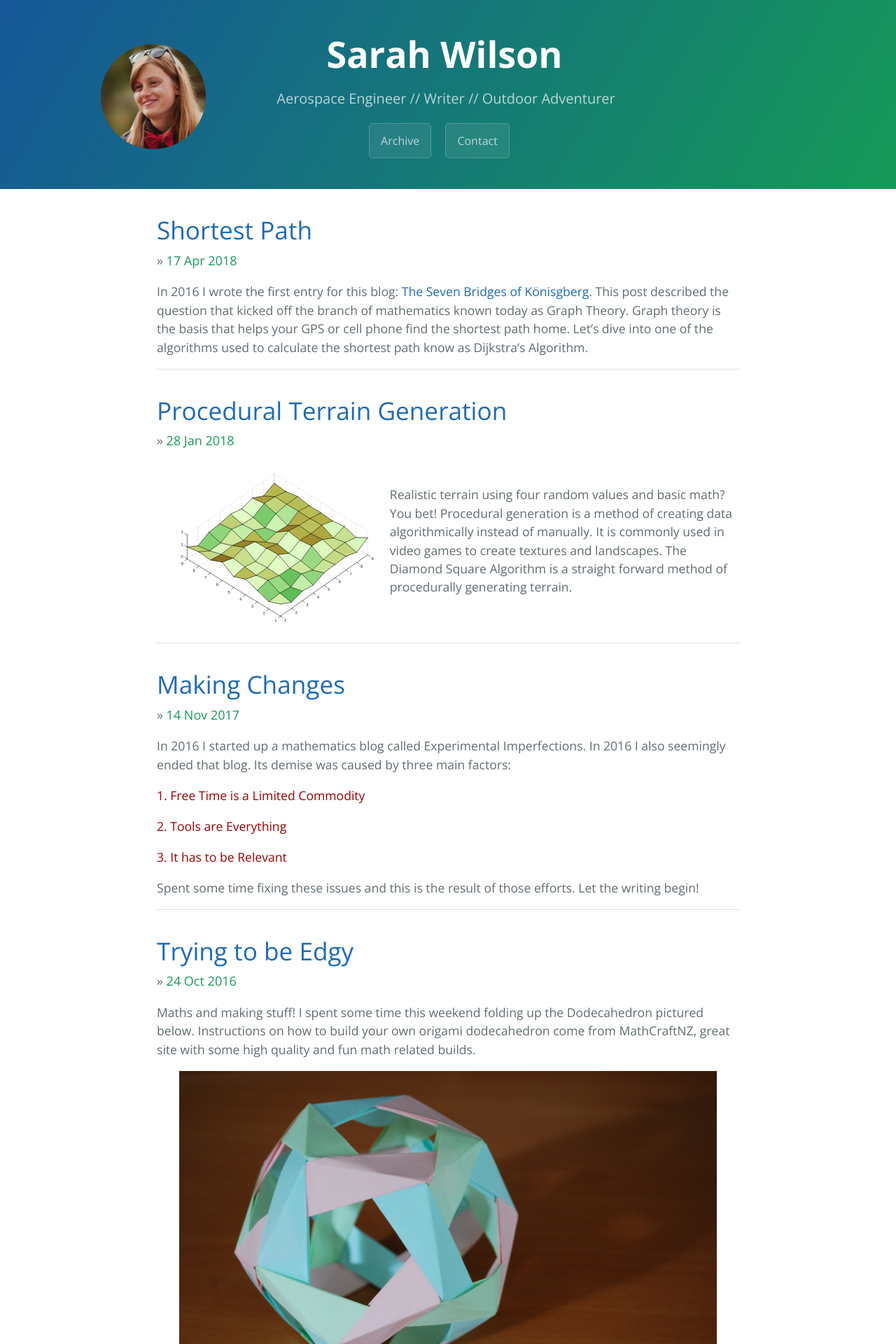
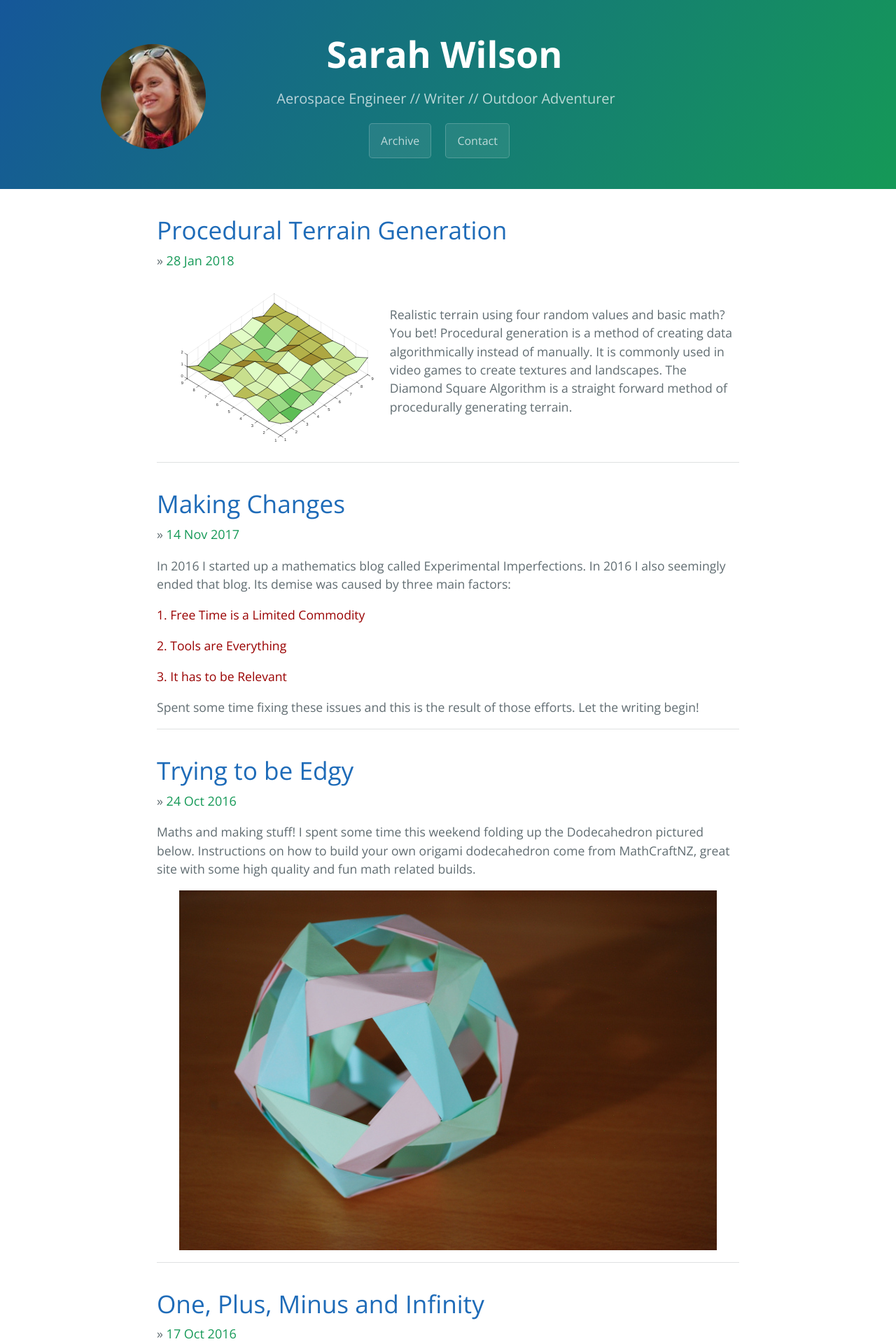
Before and after one commit to sarahawilson/sarahawilson.github.io, a Jekyll site: the page built from index.html, in a window 1280 px wide. Shown: the top 1920 px of the page at 70% size. Built offline with Jekyll 4.4.1, drawn with Linux system fonts in a browser that asks for light colours; nearby versions of some CDN libraries; formulas are drawn with MathJax 3; some of the changed text lies outside the part shown.

Commit message:
Added posts and started re-work on the Archive page.

```diff
--- a/_includes/page-footer.html
+++ b/_includes/page-footer.html
@@ -1,3 +1,6 @@
   <footer class="site-footer">
+    <div class="old_posts">
+      <a href="{{ site.baseurl }}/archive.html">&laquo; Older Posts</a>
+    </div>
     <span class="site-footer-owner"> Maintained & Written by <a href="{{ site.baseurl }}/contact.html">Sarah Wilson</a></span>
   </footer>
--- a/_posts/2018-04-17-short_path.md
+++ /dev/null
@@ -1,26 +0,0 @@
----
-layout: default
-title:  "Shortest Path"
-date:   2018-04-17
----
-{::options auto_ids="false" /}
-
-{:.postHeader}
-# The Shortest Path Problem
-
-{:.postTagline}
-## Something witty that will make people think you have a sense of humor
-
-
-<!--excerpt.start-->
-In 2016 I wrote the first entry for this blog: [The Seven Bridges of Könisgberg](https://sarahawilson.github.io/2016/10/10/seven_bridges.html). This post described the question that kicked off the branch of mathematics known today as Graph Theory. Graph theory is the basis that helps your GPS or cell phone find the shortest path home. Let's dive into one of the algorithms used to calculate the shortest path know as Dijkstra's Algorithm.
-<!--excerpt.end-->
-
-For quick review this is a graph. The points where the lines intersect is a Vertex \\((v)\\) and the lines connecting the points are Edges \\((E)\\). Counting the number of Edges that touch a Vertex provides the Degree \\((deg(v))\\).
-
-
-
-# [](#header-1) Put the Code Here
-{% highlight matlab linenos %}
-%% This is some MatLab Code
-{% endhighlight %}
--- a/assets/css/sections/_footer.sass
+++ b/assets/css/sections/_footer.sass
@@ -1,10 +1,15 @@
 .site-footer
-  padding-top: 2rem
+  padding-top: 1rem
   padding-bottom: 1rem
-  margin-top: 2rem
-  float: right
+
+.old_posts
+  text-align: center
+  color: #1e6bb8
+  margin-bottom: 2rem
+  font-weight: bold
 
 .site-footer-owner
+  text-align: right
   display: block
   font-weight: bold
   width: 100%
```
Also changed, not shown: _posts/2018-01-28-ptg.md (+2 -2 lines), 1 other file.
